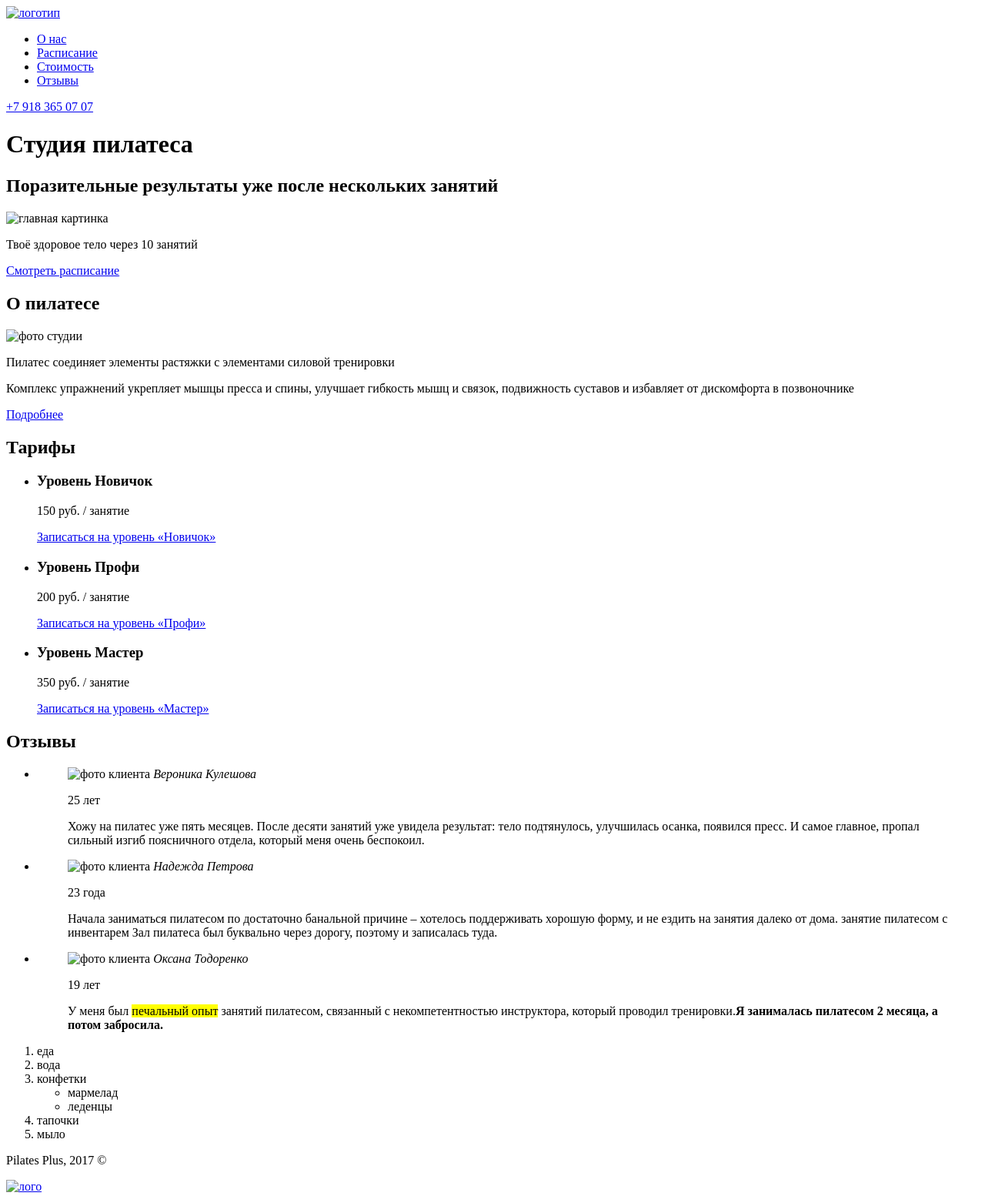
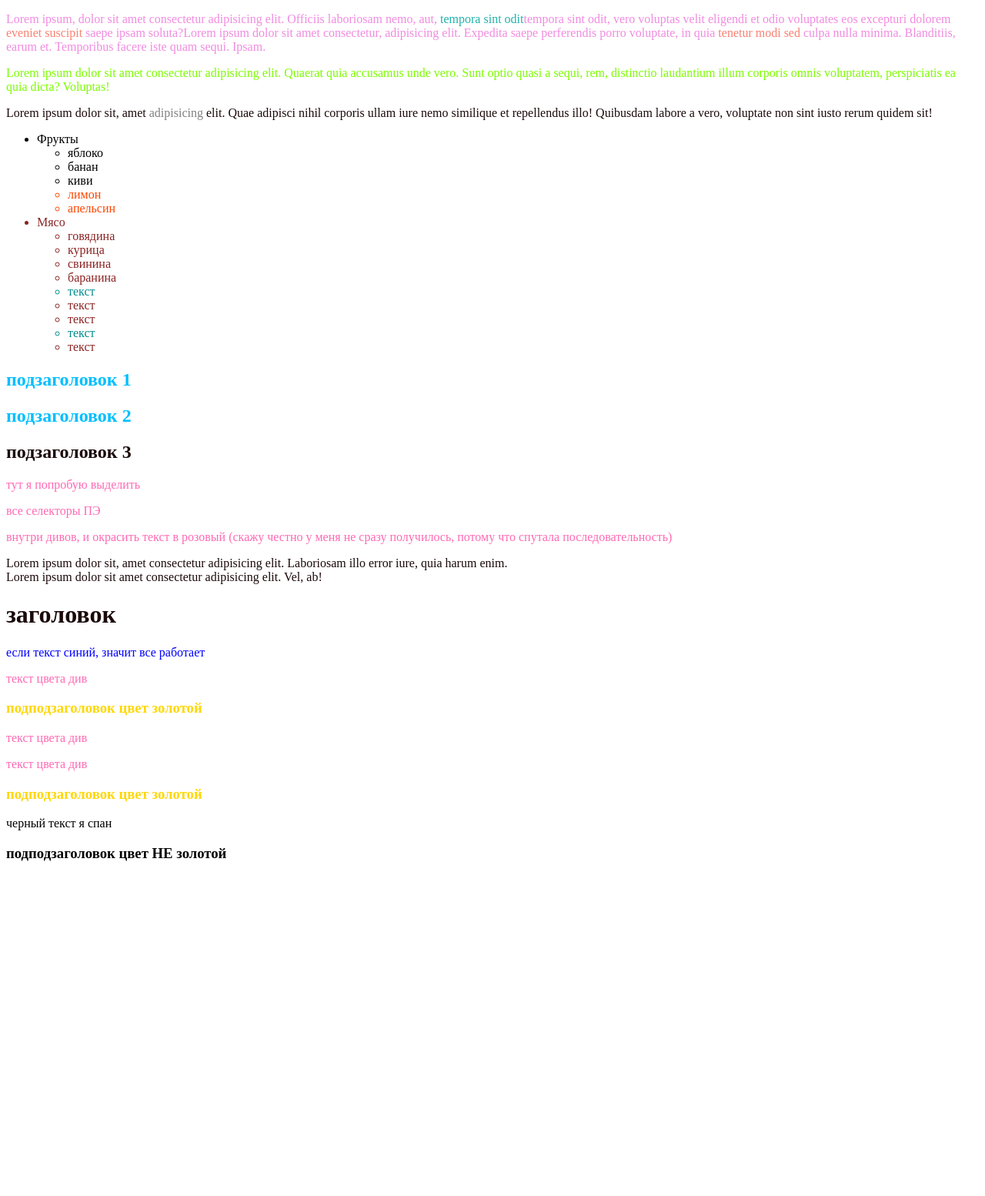
Before and after one commit to cinemaxa/lesson_3, a plain HTML site: page index.html in a window 1280 px wide. Shown: the top 1554 px of the page at 77% size. After the commit the page ends 1139 px from the top, so only its background shows below. Drawn offline with Linux system fonts and the light colour scheme.

Commit message:
добавила обнуление

```diff
--- /dev/null
+++ b/css/null.css
@@ -0,0 +1,28 @@
+/* обнуляющий стиль */
+* {
+  margin: 0;
+  padding: 0;
+  border: 0;
+}
+li {
+  list-style: none;
+}
+a,
+a:visited {
+  text-decoration: none;
+}
+a:hover {
+  text-decoration: none;
+}
+h1,
+h2,
+h3,
+h4,
+h5,
+h6 {
+  font-weight: inherit;
+  font-size: inherit;
+}
+img {
+  vertical-align: top;
+}
--- a/css/style.css
+++ b/css/style.css
@@ -1,3 +1,44 @@
-p {
-  font-size: 36px;
+div {
+  color: rgb(27, 9, 9);
 }
+.food__list {
+  color: black;
+}
+[class*="__citra"] {
+  color: orangered;
+}
+[class*="meat"] {
+  color: rgb(139, 35, 35);
+}
+
+.green__p {
+  color: lawngreen;
+}
+.color.blue {
+  color: lightseagreen;
+}
+.text span {
+  color: salmon;
+}
+.text__text,
+.text__t {
+  color: darkcyan;
+}
+.section > h2 {
+  color: deepskyblue;
+}
+#one {
+  color: gray;
+}
+div p {
+  color: hotpink;
+}
+h1 + p {
+  color: blue;
+}
+.black {
+  color: black;
+}
+p ~ h3 {
+  color: gold;
+}
--- a/index.html
+++ b/index.html
@@ -4,185 +4,98 @@
     <meta charset="UTF-8" />
     <meta http-equiv="X-UA-Compatible" content="IE=edge" />
     <meta name="viewport" content="width=device-width, initial-scale=1.0" />
-
-    <title>студия пилатеса</title>
+    <!-- <link rel="stylesheet" href="css/null.css" /> -->
+    <!-- обнуление не хочу пока использовать -->
+    <link rel="stylesheet" href="css/style.css" />
+    <title>третий урок</title>
   </head>
   <body>
-    <header>
-      <nav>
-        <a href="#"
-          ><img src="img/logo.svg" width="68" height="52" alt="логотип" />
-        </a>
-        <ul>
-          <li><a href="#">О нас</a></li>
-          <li><a href="#">Расписание</a></li>
-          <li><a href="#">Стоимость</a></li>
-          <li><a href="#">Отзывы</a></li>
-        </ul>
-        <a class="header-phone" href="tel:+79183650707">+7 918 365 07 07</a>
-      </nav>
-    </header>
-
-    <main>
-      <h1>Студия пилатеса</h1>
-      <section>
-        <h2 class="visually-hidden">
-          Поразительные результаты уже после нескольких занятий
-        </h2>
-        <img src="img/athletic-body.png" alt="главная картинка" />
-
-        <p>Твоё здоровое тело через 10 занятий</p>
-        <a href="#">Смотреть расписание</a>
-      </section>
-
-      <section>
-        <h2>О пилатесе</h2>
-        <img src="img/pilates-studio-photo.png" alt="фото студии" />
-
-        <p>
-          Пилатес соединяет элементы растяжки с элементами силовой тренировки
-        </p>
-        <p>
-          Комплекс упражнений укрепляет мышцы пресса и спины, улучшает гибкость
-          мышц и связок, подвижность суставов и избавляет от дискомфорта в
-          позвоночнике
-        </p>
-        <a href="#">Подробнее</a>
-      </section>
-
-      <section>
-        <h2>Тарифы</h2>
-        <ul class="tariff-list">
-          <li class="tariff-item">
-            <h3 class="tariff-header">Уровень <span>Новичок</span></h3>
-
-            <p>150 руб. / занятие</p>
-
-            <a href="#">
-              Записаться
-              <span class="visually-hidden">на уровень «Новичок»</span>
-            </a>
-          </li>
-
-          <li class="tariff-item">
-            <h3 class="tariff-header">Уровень <span>Профи</span></h3>
-
-            <p>200 руб. / занятие</p>
-
-            <a href="#"
-              >Записаться
-              <span class="visually-hidden">на уровень «Профи»</span>
-            </a>
-          </li>
-
-          <li class="tariff-item">
-            <h3 class="tariff-header">Уровень <span>Мастер</span></h3>
-
-            <p>350 руб. / занятие</p>
-
-            <a href="#"
-              >Записаться
-              <span class="visually-hidden">на уровень «Мастер»</span>
-            </a>
-          </li>
-        </ul>
-      </section>
-
-      <section>
-        <h2>Отзывы</h2>
-        <ul>
-          <li>
-            <blockquote>
-              <img
-                src="img/user001.jpg"
-                width="150"
-                height="150"
-                alt="фото клиента"
-              />
-
-              <cite>Вероника Кулешова</cite>
-              <p>25 лет</p>
-              <p>
-                Хожу на пилатес уже пять месяцев. После десяти занятий уже
-                увидела результат: тело подтянулось, улучшилась осанка, появился
-                пресс. И самое главное, пропал сильный изгиб поясничного отдела,
-                который меня очень беспокоил.
-              </p>
-            </blockquote>
-          </li>
-          <li>
-            <blockquote>
-              <img
-                src="img/user010.jpg"
-                width="150"
-                height="150"
-                alt="фото клиента"
-              />
-
-              <cite> Надежда Петрова</cite>
-              <p>23 года</p>
-              <p>
-                Начала заниматься пилатесом по достаточно банальной причине –
-                хотелось поддерживать хорошую форму, и не ездить на занятия
-                далеко от дома. занятие пилатесом с инвентарем Зал пилатеса был
-                буквально через дорогу, поэтому и записалась туда.
-              </p>
-            </blockquote>
-          </li>
-          <li>
-            <blockquote>
-              <img
-                src="img/user107.jpg"
-                width="150"
-                height="150"
-                alt="фото клиента"
-              />
-
-              <cite>Оксана Тодоренко</cite>
-              <p>19 лет</p>
-              <p>
-                У меня был <mark>печальный опыт</mark> занятий пилатесом,
-                связанный с некомпетентностью инструктора, который проводил
-                тренировки.<b
-                  >Я занималась пилатесом 2 месяца, а потом забросила.</b
-                >
-              </p>
-            </blockquote>
-          </li>
-        </ul>
-        <ol>
-          <li>еда</li>
-          <li>вода</li>
-          <li>
-            конфетки
-            <ul>
-              <li>мармелад</li>
-              <li>леденцы</li>
-            </ul>
-          </li>
-          <li>тапочки</li>
-          <li>мыло</li>
-        </ol>
-      </section>
-    </main>
-
-    <footer>
-      <p>Pilates Plus, 2017 ©</p>
-      <a href="#"
-        ><img src="img/logo.svg" width="68" height="52" alt="лого" />
-      </a>
-
-      <ul class="socials__list">
-        <li class="socials__item">
-          <a class="socials__link" href="#">ВКонтакте</a>
+    <div class="red__div">
+      <p class="text" style="color: rgba(231, 54, 202, 0.575)">
+        Lorem ipsum, dolor sit amet consectetur adipisicing elit. Officiis
+        laboriosam nemo, aut,
+        <span class="color blue">tempora sint odit</span>tempora sint odit, vero
+        voluptas velit eligendi et odio voluptates eos excepturi dolorem
+        <span class="violet">eveniet suscipit</span> saepe ipsam soluta?Lorem
+        ipsum dolor sit amet consectetur, adipisicing elit. Expedita saepe
+        perferendis porro voluptate, in quia <span>tenetur modi sed</span> culpa
+        nulla minima. Blanditiis, earum et. Temporibus facere iste quam sequi.
+        Ipsam.
+      </p>
+      <p class="green__p big__size">
+        Lorem ipsum dolor sit amet consectetur adipisicing elit. Quaerat quia
+        accusamus unde vero. Sunt optio quasi a sequi, rem, distinctio
+        laudantium illum corporis omnis voluptatem, perspiciatis ea quia dicta?
+        Voluptas!
+      </p>
+      Lorem ipsum dolor sit, amet <span id="one">adipisicing</span> elit. Quae
+      adipisci nihil corporis ullam iure nemo similique et repellendus illo!
+      Quibusdam labore a vero, voluptate non sint iusto rerum quidem sit!
+    </div>
+    <div class="food__list">
+      <ul class="list">
+        <li class="eat">
+          Фрукты
+          <ul>
+            <li class="food__fruit">яблоко</li>
+            <li class="food__fruit">банан</li>
+            <li class="food__berry">киви</li>
+            <li class="food__citra">лимон</li>
+            <li class="food__citra">апельсин</li>
+          </ul>
         </li>
-        <li class="socials__item">
-          <a class="socials__link" href="#">Facebook</a>
-        </li>
-        <li class="socials__item">
-          <a class="socials__link" href="#">Instagram</a>
+        <li class="meat">
+          Мясо
+          <ul>
+            <li class="meat__list">говядина</li>
+            <li class="meat__list">курица</li>
+            <li class="meat__list">свинина</li>
+            <li class="meat__list">баранина</li>
+          </ul>
+          <ul>
+            <li class="text__text">текст</li>
+            <li>текст</li>
+            <li>текст</li>
+            <li class="text__t">текст</li>
+            <li>текст</li>
+          </ul>
         </li>
       </ul>
-    </footer>
+    </div>
+    <div class="section">
+      <h2>подзаголовок 1</h2>
+      <!-- голубеньким окрасился подзаголовок 1 и 2 потому что первый вид вложенности -->
+      <h2>подзаголовок 2</h2>
+      <div>
+        <h2>подзаголовок 3</h2>
+        <p>тут я попробую выделить</p>
+        <p>все селекторы ПЭ</p>
+        <p>
+          внутри дивов, и окрасить текст в розовый (скажу честно у меня не сразу
+          получилось, потому что спутала последовательность)
+        </p>
+      </div>
+      <div class="section">
+        Lorem ipsum dolor sit, amet consectetur adipisicing elit. Laboriosam
+        illo error iure, quia harum enim.
+      </div>
+      <div class="section">
+        Lorem ipsum dolor sit amet consectetur adipisicing elit. Vel, ab!
+      </div>
+    </div>
+    <div class="section__two">
+      <h1>заголовок</h1>
+      <p>если текст синий, значит все работает</p>
+      <p>текст цвета див</p>
+      <h3>подподзаголовок цвет золотой</h3>
+      <p>текст цвета див</p>
+      <p>текст цвета див</p>
+      <h3>подподзаголовок цвет золотой</h3>
+      <div class="black">
+        черный текст
+        <span>я спан</span>
+        <h3>подподзаголовок цвет НЕ золотой</h3>
+      </div>
+    </div>
   </body>
 </html>
```
